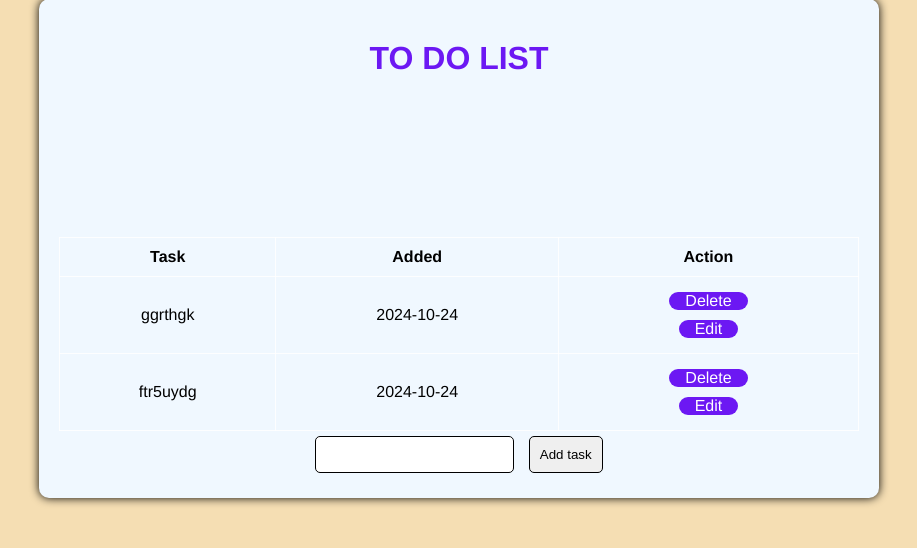
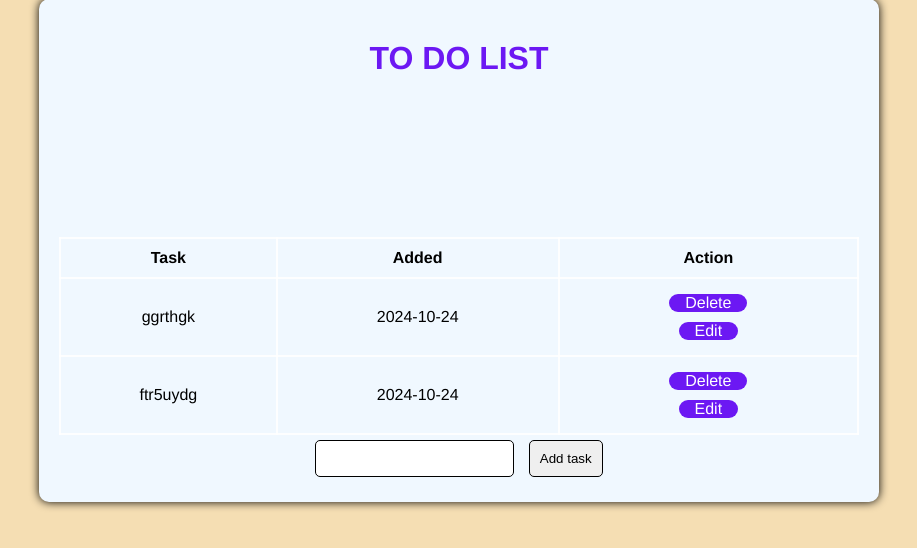
Before and after one commit to ANDYKENNETH05/CSC-104-FLASK-MySQL, a Flask app: page / in a window 1280 px wide. Shown: the part 51-599 px from the top of the page, without its empty margins (181-1098 px from the left). Run offline with Flask 3, Linux system fonts and the light colour scheme; data comes from the database, SQL or seed files in the repository; both versions use the stored data as it was after the commit; style sheets or scripts are compiled from the project's sources.

Commit message:
added more functionality

```diff
--- a/app.py
+++ b/app.py
@@ -1,17 +1,24 @@
-#  imports
+#  imports for flask app
 
 from flask import Flask, render_template, redirect, request
 from flask_scss import Scss
 from flask_sqlalchemy import SQLAlchemy
 from datetime import datetime
 
-
+# my app set_up
 app = Flask(__name__)
 Scss(app)
+
+# configure the SQlite database, relative to the app instance folder
 app.config["SQLALCHEMY_DATABASE_URI"]="sqlite:///database.db"
+
+app.config["SQLALCHEMY_TRACK_MODIFICATION"] = False
+
+# initialize the app with the extension
 db = SQLAlchemy(app)
 
 
+# Data class or Model
 
 class MyTask(db.Model):
     id = db.Column(db.Integer, primary_key=True)
@@ -23,9 +30,11 @@ class MyTask(db.Model):
         return f"Task {self.id}"
 
 
-
-@app.route("/", methods=["POST","GET"])
+# Routes to webpages
+    # home page
+@app.route("/", methods=["POST", "GET"])
 def index():
+    # Add a task
     if request.method == "POST":
         current_task = request.form["content"]
         new_task = MyTask(content=current_task)
@@ -36,15 +45,15 @@ def index():
         except Exception as e:
             print(f"ERROR: {e}")
             return f"ERROR: {e}"
+    # See all current tasks
     else:
         tasks = MyTask.query.order_by(MyTask.created).all()
         return render_template("index.html", tasks=tasks)
 
 
-
-
+# delete an item
 @app.route("/delete/<int:id>")
-def delete(id:int):
+def delete(id: int):
     delete_task = MyTask.query.get_or_404(id)
     try:
         db.session.delete(delete_task)
@@ -54,8 +63,9 @@ def delete(id:int):
         return F"ERROR:{e}"
 
 
+# Edit an item
 @app.route("/edit/<int:id>", methods=["GET", "POST"])
-def edit(id:int):
+def edit(id: int):
     task = MyTask.query.get_or_404(id)
     if request.method == "POST":
         task.content = request.form["content"]
@@ -68,8 +78,7 @@ def edit(id:int):
         return render_template("edit.html", task=task)
 
 
-
-
+# Runner and debugger
 
 if __name__ in "__main__":
     with app.app_context():
--- a/static/styles.scss
+++ b/static/styles.scss
@@ -1,8 +1,8 @@
-
+// color variables
 $primary_color:rgb(108, 24, 243);
 $primary-hover-color:darkblue;
-$success-color:darkgreen;
-$success-color-hover:rgb(28, 230, 28);
+$success-color:lightgreen;
+$success-color-hover:green;
 $title-color:gray;
 $bg_color: wheat;
 
@@ -42,7 +42,7 @@ body{
 
         th,td{
             padding: 10px;
-            border: 1px solid rgba(255, 255, 255, 0.856);
+            border: 2px solid rgba(255, 255, 255, 0.856);
 
             th{
                 background-color: #f0f0f0;
```
Also changed, not shown: instance/database.db.
